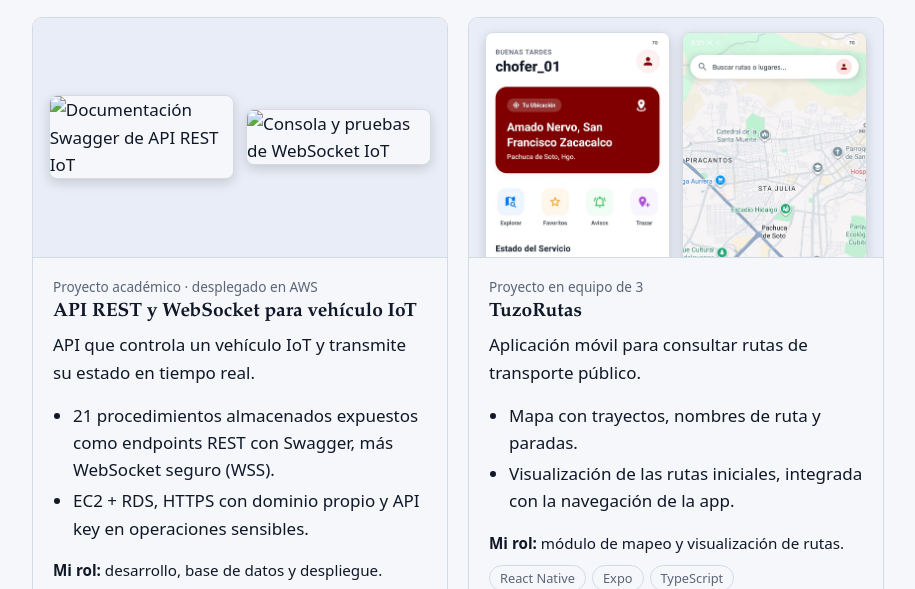
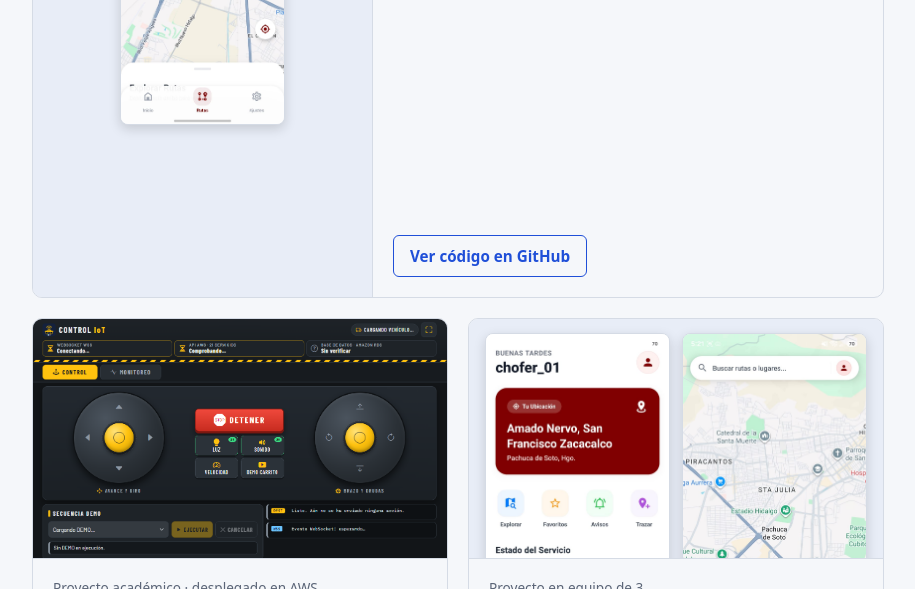
Before and after one commit to A-Common-Person/A-Common-Person.github.io, a plain HTML site: page index.html in a window 1280 px wide. Shown: the part 1321-1910 px from the top of the page, without its empty margins (182-1097 px from the left). Drawn offline with Linux system fonts and the light colour scheme; files whose address does not match are found by name.

Commit message:
Agregar imagen IoT

```diff
--- a/index.html
+++ b/index.html
@@ -48,10 +48,10 @@ a:focus-visible{outline:2px solid var(--accent);outline-offset:3px;border-radius
 .feat{grid-column:1/-1;flex-direction:row}
 .thumb{background:var(--soft);display:grid;place-items:center;padding:14px;border-bottom:1px solid var(--line);overflow:hidden}
 .feat .thumb{width:40%;flex:none;border-bottom:0;border-right:1px solid var(--line)}
-.thumb:has(> img){padding:0;height:210px}
+.thumb:has(> img){padding:0;height:240px}
 .feat .thumb:has(> img){height:auto;min-height:240px}
 .thumb svg{width:100%;max-height:130px}
-.thumb > img{width:100%;height:100%;object-fit:cover;display:block}
+.thumb > img{width:100%;height:100%;object-fit:cover;object-position:top center;display:block}
 .thumb:has(.phones){padding:14px;height:240px}
 .phones{display:flex;justify-content:center;align-items:center;gap:12px;height:100%;width:100%}
 .phones img{max-height:100%;max-width:48%;width:auto;height:auto;object-fit:contain;border-radius:8px;border:1px solid var(--line);box-shadow:0 4px 12px rgba(0,0,0,.15);display:block;background:var(--bg)}
@@ -139,10 +139,7 @@ footer{margin-top:64px;color:var(--muted);font-size:.9rem}
 
     <article class="card">
       <div class="thumb">
-        <div class="phones">
-          <img src="img/iot-api/1.png" alt="Documentación Swagger de API REST IoT">
-          <img src="img/iot-api/2.png" alt="Consola y pruebas de WebSocket IoT">
-        </div>
+        <img src="img/iot-api/1.png" alt="Documentación Swagger de API REST IoT">
       </div>
       <div class="body">
         <p class="tag">Proyecto académico · desplegado en AWS</p>
@@ -182,10 +179,7 @@ footer{margin-top:64px;color:var(--muted);font-size:.9rem}
     <!-- PLANTILLA PARA AGREGAR MÁS PROYECTOS (descomenta este bloque y rellena tus datos):
     <article class="card">
       <div class="thumb">
-        <div class="phones">
-          <img src="img/carpeta-proyecto/1.png" alt="Captura 1 del proyecto">
-          <img src="img/carpeta-proyecto/2.png" alt="Captura 2 del proyecto">
-        </div>
+        <img src="img/carpeta-proyecto/1.png" alt="Captura del proyecto">
       </div>
       <div class="body">
         <p class="tag">Tipo de proyecto · contexto</p>
```
Also changed, not shown: img/iot-api/1.png (added).
